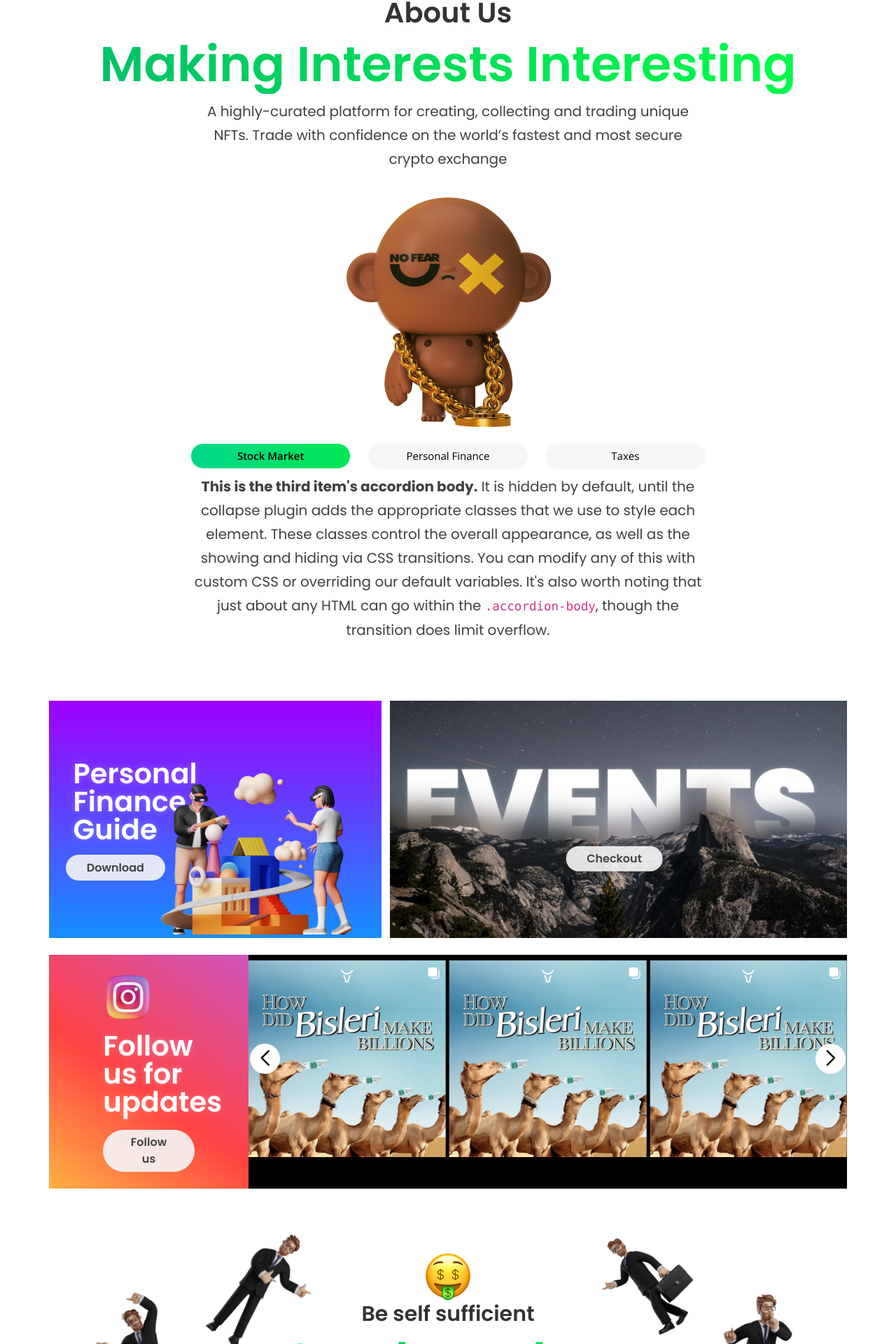
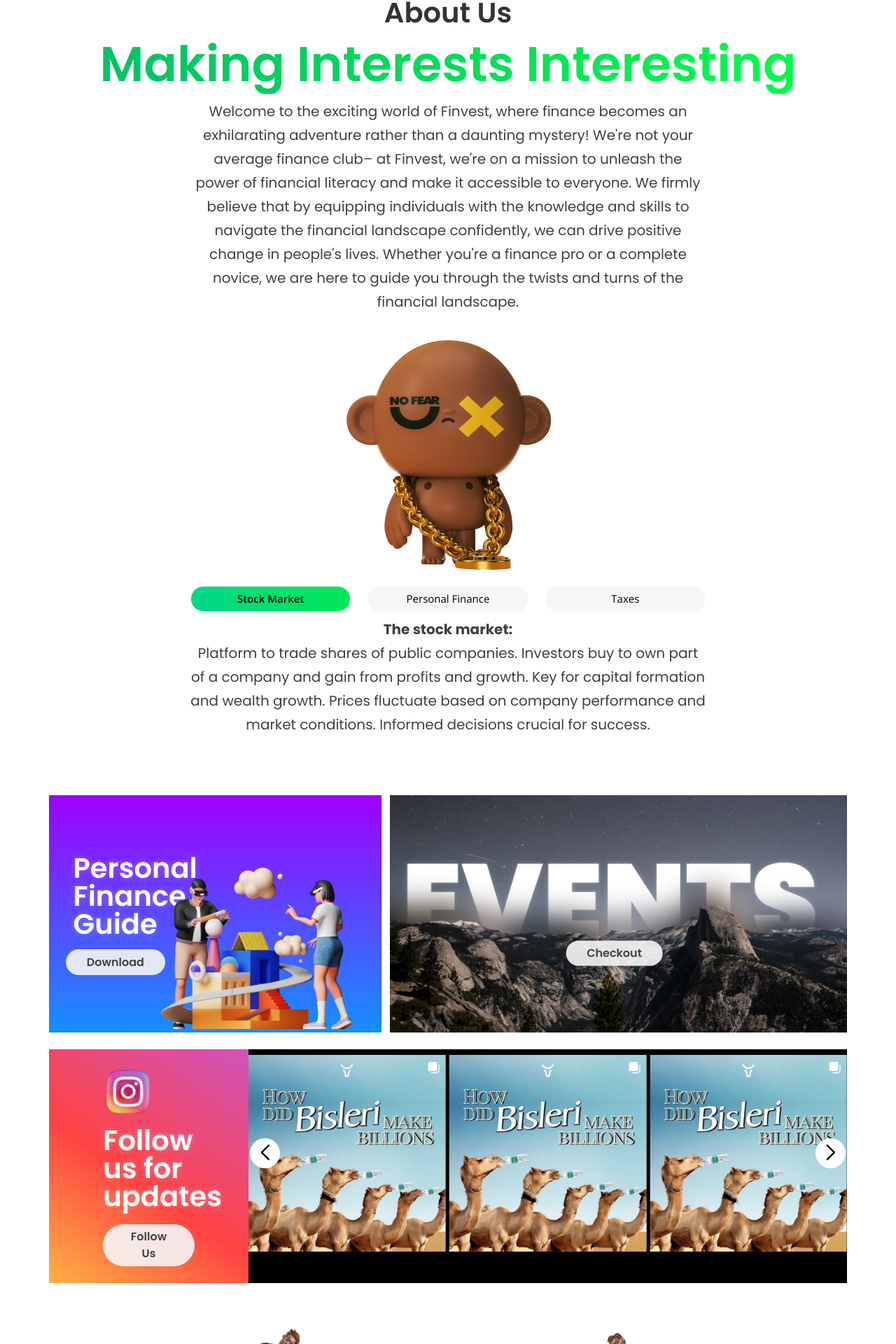
Before and after one commit to Finvest-SNU/website, a Next.js app: page / in a window 1280 px wide. Shown: the part 1326-3246 px from the top of the page at 70% size. Built offline with nearby package versions, Linux system fonts and the light colour scheme.

Commit message:
fix: updated content and links

```diff
--- a/components/homepage/aboutus.js
+++ b/components/homepage/aboutus.js
@@ -9,7 +9,9 @@
                 <h1 className={styles.h1}>Making Interests Interesting</h1>
                 <div className="row justify-content-center">
                     <div className="col-lg-8">
-                        <h5 className={styles.h5}>A highly-curated platform for creating, collecting and trading unique NFTs. Trade with confidence on the world’s fastest and most secure crypto exchange</h5>
+                        <h5 className={styles.h5}>Welcome to the exciting world of Finvest, where finance becomes an exhilarating adventure rather than a daunting mystery!
+                            We're not your average finance club– at Finvest, we're on a mission to unleash the power of financial literacy and make it accessible to everyone. We firmly believe that by equipping individuals with the knowledge and skills to navigate the financial landscape confidently, we can drive positive change in people's lives.
+                            Whether you're a finance pro or a complete novice, we are here to guide you through the twists and turns of the financial landscape.</h5>
                         <img src={Img.src} className={`img-fluid ${styles.img}`} alt="About Us Image" />
                     </div>
                 </div>
@@ -31,21 +33,21 @@
                             <div className="accordion-item">
                                 <div id="stockMarketCollapse" className={`accordion-collapse show collapse ${styles.h5}`} data-bs-parent="#infoAccordians">
                                     <div className="accordion-body">
-                                        <strong>This is the third item's accordion body.</strong> It is hidden by default, until the collapse plugin adds the appropriate classes that we use to style each element. These classes control the overall appearance, as well as the showing and hiding via CSS transitions. You can modify any of this with custom CSS or overriding our default variables. It's also worth noting that just about any HTML can go within the <code>.accordion-body</code>, though the transition does limit overflow.
+                                        <strong>The stock market:</strong> <br/> Platform to trade shares of public companies. Investors buy to own part of a company and gain from profits and growth. Key for capital formation and wealth growth. Prices fluctuate based on company performance and market conditions. Informed decisions crucial for success.
                                     </div>
                                 </div>
                             </div>
                             <div className="accordian-item">
                                 <div id="personalFinanceCollapse" className={`accordion-collapse collapse ${styles.h5}`} data-bs-parent="#infoAccordians">
                                     <div className="accordion-body">
-                                        <strong>This is the third item's accordion body.</strong> It is hidden by default, until the collapse plugin adds the appropriate classes that we use to style each element. These classes control the overall appearance, as well as the showing and hiding via CSS transitions. You can modify any of this with custom CSS or overriding our default variables. It's also worth noting that just about any HTML can go within the <code>.accordion-body</code>, though the transition does limit overflow.
+                                        <strong>Personal finances:</strong> <br/>Managing individual money matters. Involves budgeting, saving, investing, and debt management. Crucial for financial stability and achieving goals. Create a budget, track expenses, build an emergency fund. Invest wisely for long-term growth. Minimize debts, establish good credit. Plan for retirement and future milestones. Seek professional advice if needed. Empower yourself for a secure financial future.
                                     </div>
                                 </div>
                             </div>
                             <div className="accordion-item">
                                 <div id="taxesCollapse" className={`accordion-collapse collapse ${styles.h5}`} data-bs-parent="#infoAccordians">
                                     <div className="accordion-body">
-                                        <strong>This is the third item's accordion body.</strong> It is hidden by default, until the collapse plugin adds the appropriate classes that we use to style each element. These classes control the overall appearance, as well as the showing and hiding via CSS transitions. You can modify any of this with custom CSS or overriding our default variables. It's also worth noting that just about any HTML can go within the <code>.accordion-body</code>, though the transition does limit overflow.
+                                        <strong>Taxes:</strong><br/> Mandatory contributions to the government. Collected to fund public services and infrastructure. Types include income, sales, property taxes, etc. Payable by individuals and businesses. File annual tax returns. Deductible expenses can lower tax liability. Understand tax brackets and rates. Keep records for accuracy. Deadlines are crucial. Seek tax professionals for complex situations. Compliance ensures legal and financial well-being.
                                     </div>
                                 </div>
                             </div>
--- a/components/homepage/events.js
+++ b/components/homepage/events.js
@@ -8,6 +8,7 @@
 import 'swiper/css';
 import 'swiper/css/navigation';
 import 'swiper/css/scrollbar';
+import Link from "next/link";
 
 export default function Events() {
     return (
@@ -23,7 +24,7 @@
                     </div>
                     <div className={`col-lg-7 col-md-7 text-center ${styles.events_section} mt-2 mt-sm-0`}>
                         <img src={EventsImg.src} className={`img-fluid ${styles.eventsImg}`} alt="Events" />
-                        <button type="button" className={`btn ${styles.btn} ${styles.events_btn}`}>Checkout</button>
+                        <button type="button" className={`btn ${styles.btn} ${styles.events_btn}`}><Link className="nav-link scrollto" href="/eventss">Checkout</Link></button>
                     </div>
                 </div>
                 <div className={`row mt-sm-4 mt-2`}>
@@ -31,7 +32,9 @@
                         <div className={`ml-3 pt-4 pb-4 col-9 col-md-6`}>
                             <img src={InstaIcon.src} className={`img-fluid ${styles.insta_icon}`} alt="Instagram" />
                             <h1 className={styles.insta_text}>Follow us for<br/>updates</h1>
-                            <button type="button" className={`btn ${styles.btn} ${styles.insta_btn}`}>Follow us</button>
+                            <button type="button" className={`btn ${styles.btn} ${styles.insta_btn}`}>
+                                <Link className="nav-link active" href="https://www.instagram.com/finvest_snu/">Follow Us</Link>
+                            </button>
                         </div>
                     </div>
 
--- a/package.json
+++ b/package.json
@@ -14,9 +14,11 @@
     "@types/react": "18.0.26",
     "@types/react-dom": "18.0.9",
     "aos": "^2.3.4",
+    "assets": "^3.0.1",
     "bootstrap": "^5.2.3",
     "bootstrap-icons": "^1.10.2",
     "boxicons": "^2.1.4",
+    "i": "^0.3.7",
     "next": "13.0.6",
     "react": "18.2.0",
     "react-dom": "18.2.0",
--- a/pages/team.js
+++ b/pages/team.js
@@ -60,7 +60,7 @@
         <div className={styles.coreCompBox}>
 
             <div >
-                <Image className={styles.coreMemImg} src={sec}alt="Core Team member image" width={180} height={200}/>
+                <Image className={styles.coreMemImg} src={sec} alt="Core Team member image" width={180} height={200}/>
                 <h3 className={styles.coreNameT}>Tejansh Sachdeva</h3>
                 <h2 className={styles.corePosT}>Secretary</h2>
             </div>
```
Also changed, not shown: 1 other file (tests, documents, lock files or other folders).
